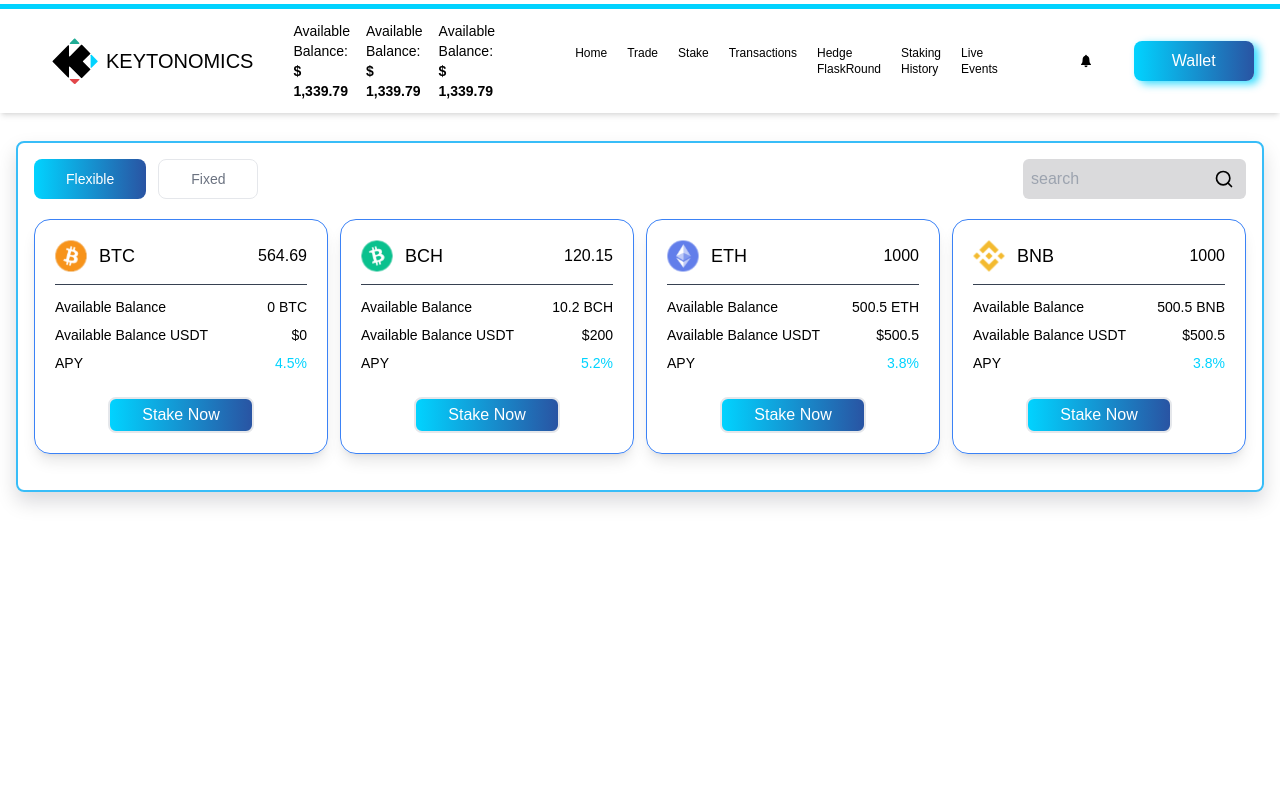
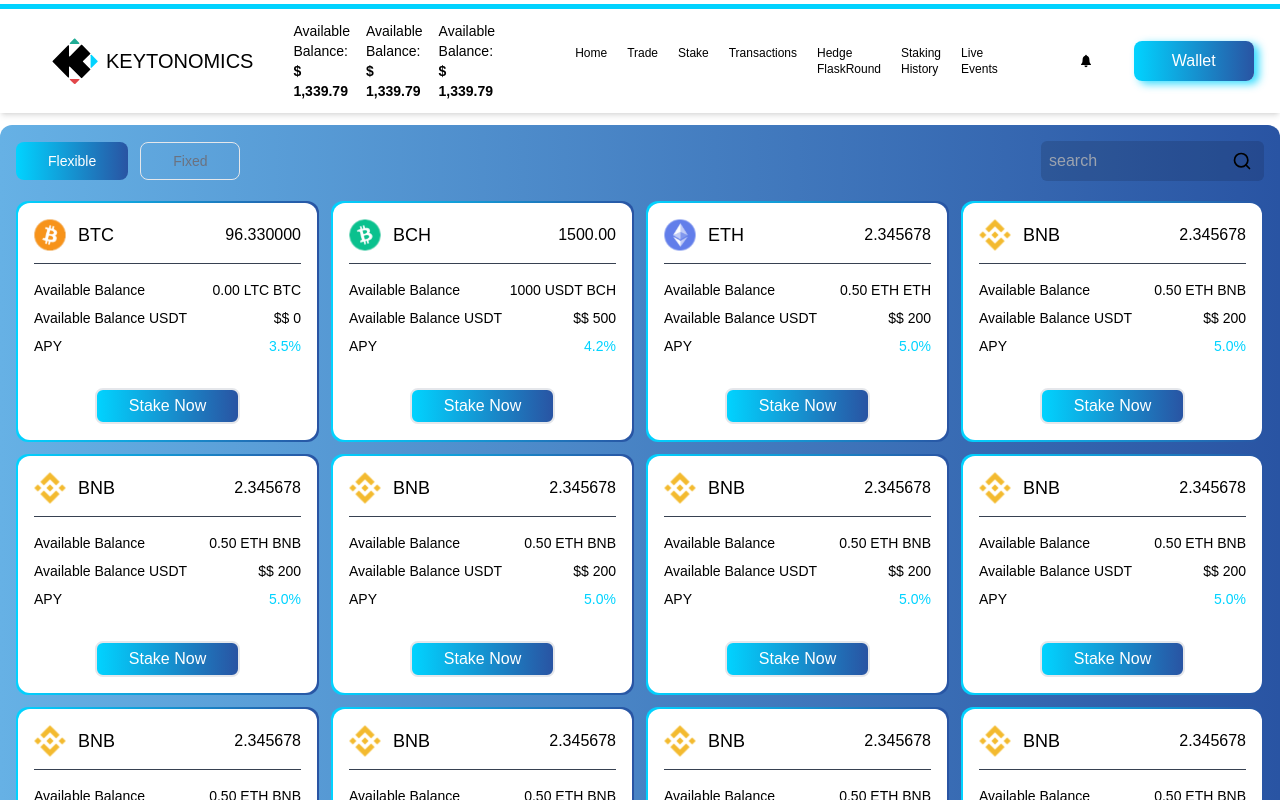
Before and after one commit to uialpharive/keyptonomics-git, a React (Vite) app: page /stake in a window 1280 px wide. Shown: the top 800 px of the page. Built offline with nearby package versions, Linux system fonts and the light colour scheme; a web font is replaced by a local one.

Commit message:
stake page

```diff
--- a/src/Pages/Stake.tsx
+++ b/src/Pages/Stake.tsx
@@ -1,5 +1,6 @@
+import React from "react";
 import { useState } from "react";
-import { Search ,X} from "lucide-react";
+import { Bitcoin, Search ,X} from "lucide-react";
 import Header from '../components/Header';
 import GradientButton from '../UIComponents/GradientButton';
 import ada from '../assets/images/ada.svg';
@@ -26,43 +27,167 @@
 import yfi from '../assets/images/yfi.svg';
 import InputField from "../UIComponents/GrayInputButton";
 import ThemeToggle from "../components/ThemeToggle";
+import WhiteBtn from "../UIComponents/whiteBtn";
 
-const stakingData = [
+interface StakeCardProps {
+    id:number;
+    icon: string; // Example: Coin icon
+    title: string; // Example: "LTC"
+    value: string; // Example: "96.330000"
+    text1?: string; // Example: "Available Balance"
+    text1Value?: string; // Example: "0.00 LTC"
+    text2?: string; // Example: "Available Balance USDT"
+    text2Value?: string; // Example: "$ 0"
+    text3?: string; // Example: "APY"
+    text3Value?: string; // Example: "3.5%"
+    buttonText?: string; // Example: "Stake Now"
+  }
+const stakeData = [
     {
-      id: 1,
+        id:1,
       icon: btc,
-      name: "BTC",
-      balance: 564.69,
-      availableBalance: 0.0,
-      availableBalanceUSDT: 0,
-      apy: "4.5%",
+      title: "BTC",
+      value: "96.330000",
+      text1: "Available Balance",
+      text1Value: "0.00 LTC",
+      text2: "Available Balance USDT",
+      text2Value: "$ 0",
+      text3: "APY",
+      text3Value: "3.5%",
     },
     {
-      id: 2,
+        id:2,
         icon: bch,
-      name: "BCH",
-      balance: 120.15,
-      availableBalance: 10.2,
-      availableBalanceUSDT: 200,
-      apy: "5.2%",
+      title: "BCH",
+      value: "1500.00",
+      text1: "Available Balance",
+      text1Value: "1000 USDT",
+      text2: "Staked Amount",
+      text2Value: "$ 500",
+      text3: "APY",
+      text3Value: "4.2%",
     },
     {
-      id: 3,
+        id:3,
         icon: eth,
-      name: "ETH",
-      balance: 1000.0,
-      availableBalance: 500.5,
-      availableBalanceUSDT: 500.5,
-      apy: "3.8%",
+      title: "ETH",
+      value: "2.345678",
+      text1: "Available Balance",
+      text1Value: "0.50 ETH",
+      text2: "Available Balance USDT",
+      text2Value: "$ 200",
+      text3: "APY",
+      text3Value: "5.0%",
     },
-    {
-      id: 3,
+    {id:4,
         icon: bnb,
-      name: "BNB",
-      balance: 1000.0,
-      availableBalance: 500.5,
-      availableBalanceUSDT: 500.5,
-      apy: "3.8%",
+        title: "BNB",
+        value: "2.345678",
+        text1: "Available Balance",
+        text1Value: "0.50 ETH",
+        text2: "Available Balance USDT",
+        text2Value: "$ 200",
+        text3: "APY",
+        text3Value: "5.0%",
+      },
+    {id:5,
+        icon: bnb,
+        title: "BNB",
+        value: "2.345678",
+        text1: "Available Balance",
+        text1Value: "0.50 ETH",
+        text2: "Available Balance USDT",
+        text2Value: "$ 200",
+        text3: "APY",
+        text3Value: "5.0%",
+      },
+    {id:6,
+        icon: bnb,
+        title: "BNB",
+        value: "2.345678",
+        text1: "Available Balance",
+        text1Value: "0.50 ETH",
+        text2: "Available Balance USDT",
+        text2Value: "$ 200",
+        text3: "APY",
+        text3Value: "5.0%",
+      },
+    {id:7,
+        icon: bnb,
+        title: "BNB",
+        value: "2.345678",
+        text1: "Available Balance",
+        text1Value: "0.50 ETH",
+        text2: "Available Balance USDT",
+        text2Value: "$ 200",
+        text3: "APY",
+        text3Value: "5.0%",
+      },
+    {id:8,
+        icon: bnb,
+        title: "BNB",
+        value: "2.345678",
+        text1: "Available Balance",
+        text1Value: "0.50 ETH",
+        text2: "Available Balance USDT",
+        text2Value: "$ 200",
+        text3: "APY",
+        text3Value: "5.0%",
+      },
+    {id:9,
+        icon: bnb,
+        title: "BNB",
+        value: "2.345678",
+        text1: "Available Balance",
+        text1Value: "0.50 ETH",
+        text2: "Available Balance USDT",
+        text2Value: "$ 200",
+        text3: "APY",
+        text3Value: "5.0%",
+      },
+    {id:10,
+        icon: bnb,
+        title: "BNB",
+        value: "2.345678",
+        text1: "Available Balance",
+        text1Value: "0.50 ETH",
+        text2: "Available Balance USDT",
+        text2Value: "$ 200",
+        text3: "APY",
+        text3Value: "5.0%",
+      },
+    {id:11,
+        icon: bnb,
+        title: "BNB",
+        value: "2.345678",
+        text1: "Available Balance",
+        text1Value: "0.50 ETH",
+        text2: "Available Balance USDT",
+        text2Value: "$ 200",
+        text3: "APY",
+        text3Value: "5.0%",
+      },
+    {id:12,
+        icon: bnb,
+        title: "BNB",
+        value: "2.345678",
+        text1: "Available Balance",
+        text1Value: "0.50 ETH",
+        text2: "Available Balance USDT",
+        text2Value: "$ 200",
+        text3: "APY",
+        text3Value: "5.0%",
+      },
+    {id:13,
+        icon: bnb,
+        title: "BNB",
+        value: "2.345678",
+        text1: "Available Balance",
+        text1Value: "0.50 ETH",
+        text2: "Available Balance USDT",
+        text2Value: "$ 200",
+        text3: "APY",
+        text3Value: "5.0%",
       },
   ];
 
@@ -71,17 +196,19 @@
     const [selectedStake, setSelectedStake] = useState<number | null>(null);
     const [searchTerm,setSearchTerm] = useState('');
 
-    const filtercoin = stakingData.filter((coin) =>
-    coin.name.toLowerCase().includes(searchTerm.toLowerCase())
+    const filtercoin = stakeData.filter((coin) =>
+    coin.title.toLowerCase().includes(searchTerm.toLowerCase())
     );
 
   return (
     <>
     <Header/>
 
-    <div className="max-w-7xl mx-auto p-4 mt-3 mb-6">
-    <div className="relative p-4 rounded-lg border-2 border-sky-400" style={{boxShadow: "0px 10px 20px 0px #07071A26"}}>
-    <div className="w-full flex">
+
+    {/* <div className="relative p-4 rounded-lg border-2 border-sky-400" style={{boxShadow: "0px 10px 20px 0px #07071A26"}}>
+    <div className="w-full flex"> */}
+        <div className={`relative max-w-7xl mx-auto p-4 mt-3 mb-6 rounded-xl bg-gradient-to-r from-[#66B1E5] to-[#2954A3]`}>
+        <div className="flex items-center justify-center  rounded-xl h-full w-full ">
       {/* Tab Buttons */}
       <div className="flex gap-3">
       <button
@@ -116,46 +243,95 @@
       {activeTab === "tab1" &&
       <>
        <div className="grid xl:grid-cols-4 lg:grid-cols-3 sm:grid-cols-2 grid-cols-1 justify-center gap-3">
-      {stakingData.map((item) => (
+      {stakeData.map((item) => (
       <div
       key={item.id}
-          className="w-full p-5 mx-auto hover:bg-activeCardBg rounded-2xl border border-blue-500 shadow-lg"
+      className="relative p-[2px] rounded-xl bg-gradient-to-r from-[#01D3FF] to-[#2954A3]"
     >
+      <div className="flex flex-col bg-white rounded-xl h-full w-full p-4 hover:bg-themeBlueT hover:text-white">
         <div className="flex items-center gap-3 mb-3">
-            <img src={item.icon} alt={item.name} className="w-8 h-8" />
-            <h2 className="text-lg font-medium">{item.name}</h2>
-            <span className="ml-auto">{item.balance}</span>
+          <img src={item.icon} alt={item.title} className="w-8 h-8" />
+          <h2 className="text-lg font-medium">{item.title}</h2>
+          <span className="ml-auto">{item.value}</span>
         </div>
         <hr className="border-gray-700 mb-3" />
         <p className="text-sm mb-2 mt-1">
-            Available Balance <span className="float-right">{item.availableBalance} {item.name}</span>
+          Available Balance{" "}
+          <span className="float-right">{item.text1Value} {item.title}</span>
         </p>
         <p className="text-sm mb-2">
-            Available Balance USDT <span className="float-right">${item.availableBalanceUSDT}</span>
+          Available Balance USDT{" "}
+          <span className="float-right">${item.text2Value}</span>
         </p>
         <p className="text-sm mb-2">
-            APY <span className="float-right text-themeBlue">{item.apy}</span>
+          APY <span className="float-right text-themeBlue">{item.text3Value}</span>
         </p>
-         <GradientButton onClick={() => setSelectedStake(item.id)} text="Stake Now" paddingX='px-8' paddingY='py-1' fontSize='text-sx' className='hover:from-[#fff] hover:to-[#FFFFFF]  mt-6 mx-auto w-fit text-center flex justify-center rounded-lg hover:!text-black border-2 hover:!border-[#2954A3]'/>
+        <GradientButton
+          onClick={() => setSelectedStake(item.id)}
+          text="Stake Now"
+          paddingX="px-8"
+          paddingY="py-1"
+          fontSize="text-sx"
+          className="hover:from-[#fff] hover:to-[#FFFFFF] mt-6 mx-auto w-fit text-center flex
+            justify-center rounded-lg hover:!text-black border-2 hover:!border-[#2954A3]"
+        />
+      </div>
+    </div>
 
-        </div>
       ))}
       </div>
       </>
       }
         {activeTab === "tab2" &&
          <>
+       <div className="grid xl:grid-cols-4 lg:grid-cols-3 sm:grid-cols-2 grid-cols-1 justify-center gap-3">
+      {stakeData.map((item) => (
+      <div
+      key={item.id}
+      className="relative p-[2px] rounded-xl bg-gradient-to-r from-[#01D3FF] to-[#2954A3]"
+    >
+      <div className="flex flex-col bg-white rounded-xl h-full w-full p-4 hover:bg-themeBlueT hover:text-white">
+        <div className="flex items-center gap-3 mb-3">
+          <img src={item.icon} alt={item.title} className="w-8 h-8" />
+          <h2 className="text-lg font-medium">{item.title}</h2>
+          <span className="ml-auto">{item.value}</span>
+        </div>
+        <hr className="border-gray-700 mb-3" />
+        <p className="text-sm mb-2 mt-1">
+          Available Balance{" "}
+          <span className="float-right">{item.text1Value} {item.title}</span>
+        </p>
+        <p className="text-sm mb-2">
+          Available Balance USDT{" "}
+          <span className="float-right">${item.text2Value}</span>
+        </p>
+        <p className="text-sm mb-2">
+          APY <span className="float-right text-themeBlue">{item.text3Value}</span>
+        </p>
+        <GradientButton
+          onClick={() => setSelectedStake(item.id)}
+          text="Stake Now"
+          paddingX="px-8"
+          paddingY="py-1"
+          fontSize="text-sx"
+          className="hover:from-[#fff] hover:to-[#FFFFFF] mt-6 mx-auto w-fit text-center flex
+            justify-center rounded-lg hover:!text-black border-2 hover:!border-[#2954A3]"
+        />
+      </div>
+    </div>
+
+      ))}
+      </div>
          </>}
       </div>
 
-    </div>
     </div>
     {selectedStake !== null && (
         <div className="fixed inset-0 flex items-center justify-center bg-black bg-opacity-50">
           <div className="w-96 p-4 bg-white text-black rounded-xl shadow-lg">
             <div className="flex justify-between">
             <h2 className="text-xl font-semibold mb-4">Staking </h2>
-            {/* {stakingData[selectedStake - 1].name} */}
+            {/* {stakeData[selectedStake - 1].name} */}
             <X className="text-[#2B2B2B]" onClick={() => setSelectedStake(null)}/>
             </div>
           <div className="relative">
@@ -167,22 +343,47 @@
 
         {/* BTC Label */}
         <span className="absolute right-4 pl-2 h-11 content-center top-1/2 transform -translate-y-1/2  border-black border-l-2">
-    {stakingData[selectedStake - 1].name}
+    {stakeData[selectedStake - 1].title}
         </span>
 
       </div>
       <p className="text-gray-500 text-sm mt-2 ml-4">≈ $0</p>
+      <div className="flex justify-between mt-5">
+        <p>Interest</p>
+        <p className="font-semibold">0 {stakeData[selectedStake - 1].title} ≈ $ 0</p>
+      </div>
+      <div className="flex justify-between mt-1">
+        <p>Available Balance</p>
+        <p className="font-semibold">0.0000 {stakeData[selectedStake - 1].title}</p>
+      </div>
+      <div className="flex justify-between mt-1">
+        <p>Minimum Stake</p>
+        <p className="font-semibold">0.001 {stakeData[selectedStake - 1].title}</p>
+      </div>
+      <div className="flex justify-between mt-1">
+        <p>Maximum Stake</p>
+        <p className="font-semibold">10,000 {stakeData[selectedStake - 1].title}</p>
+      </div>
+      <div className="flex justify-between mt-1">
+        <p>Withdrawal Term</p>
+        <p className="font-semibold">Flexible</p>
+      </div>
+      <div className="flex justify-between mt-1">
+        <p>Redemption Period</p>
+        <p className="font-semibold">1 Days</p>
+      </div>
+      <div className="flex justify-between mt-1">
+        <p>Duration (Days)</p>
+        <p className="font-semibold">365</p>
+      </div>
+      <div className="flex justify-between mt-1">
+        <p>APY</p>
+        <p className="font-semibold">9.5%</p>
+      </div>
 
-            <div className="mt-4 flex justify-end gap-2">
-              <button
-                className="px-4 py-2 bg-gray-600 rounded-lg hover:bg-gray-700"
-                onClick={() => setSelectedStake(null)}
-              >
-                Cancel
-              </button>
-              <button className="px-4 py-2 bg-blue-500 rounded-lg hover:bg-blue-600">
-                Confirm Stake
-              </button>
+            <div className="mt-6  flex w-full justify-between gap-2">
+            <WhiteBtn text={"Cancel"} width="!w-full" onClick={() => setSelectedStake(null)}/>
+            <GradientButton text={"Confirm"}  className="!w-full" />
             </div>
           </div>
         </div>
--- a/src/UIComponents/WhiteBtn.tsx
+++ b/src/UIComponents/WhiteBtn.tsx
@@ -16,7 +16,7 @@
   className = "",
   paddingX = "px-6",
   paddingY = "py-3",
-  width = "w-auto",
+  width = "",
   fontSize = "text-lg",
 }: GradientButtonProps) {
   return (
```
Lines whose indentation alone changed are shown as unchanged.
